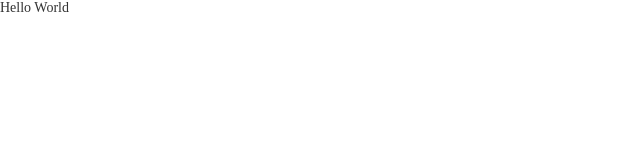
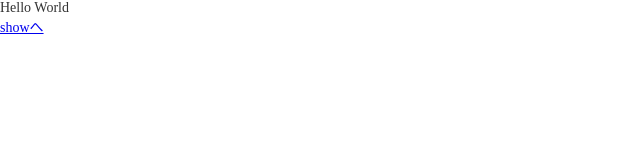
Before and after one commit to 4masa6/portfolio, a plain HTML site: page index.html in a window 1280 px wide. Shown: the full height of the page, 0-640 px from the left. Drawn offline with Linux system fonts and the light colour scheme.

Commit message:
Update index.html

```diff
--- a/index.html
+++ b/index.html
@@ -10,7 +10,7 @@
   Hello World
   <!-- ヘッダー -->
   <header>
-
+    <a href="show.html">showへ</a>
   </header>
 
   <!-- メイン -->
```
